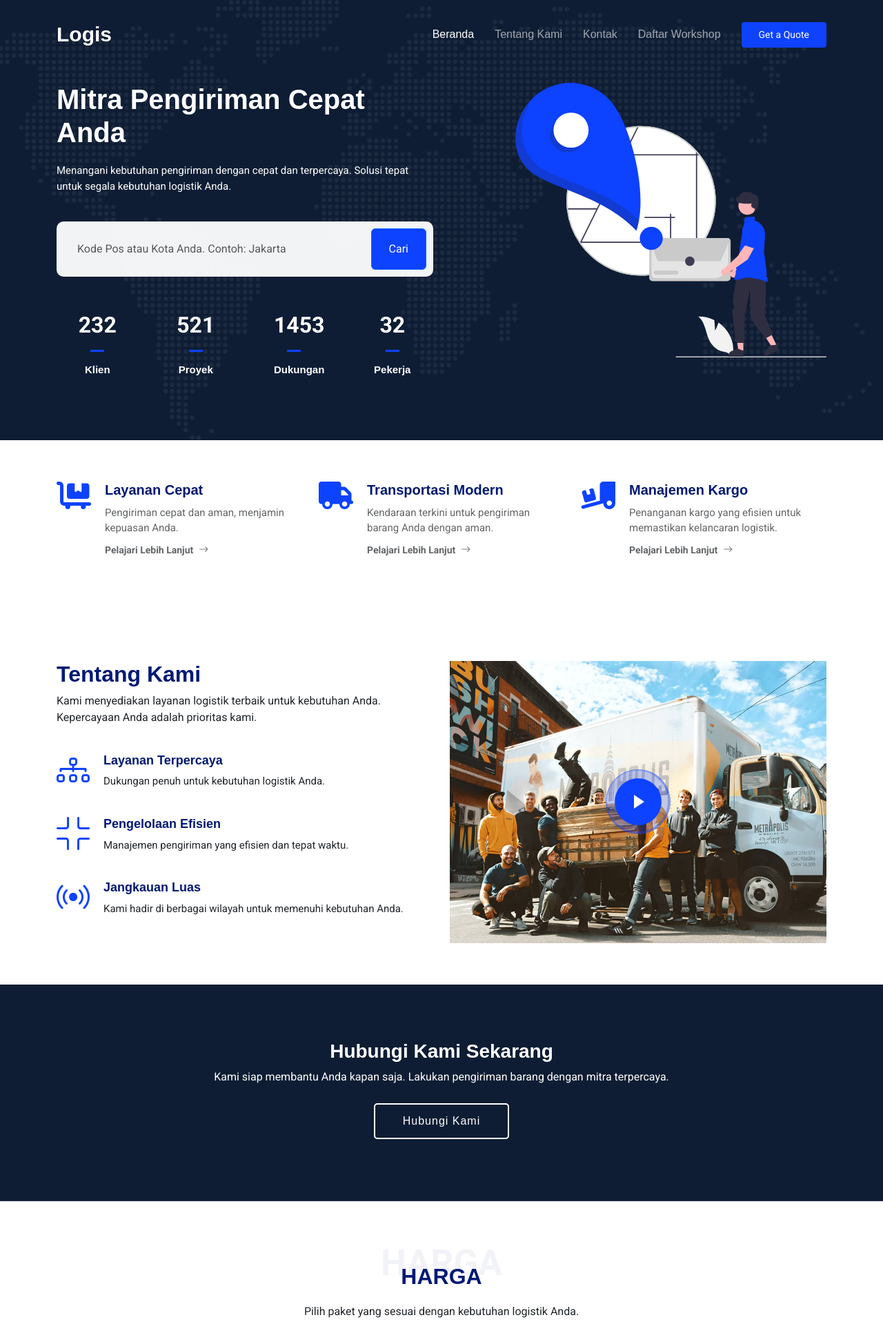
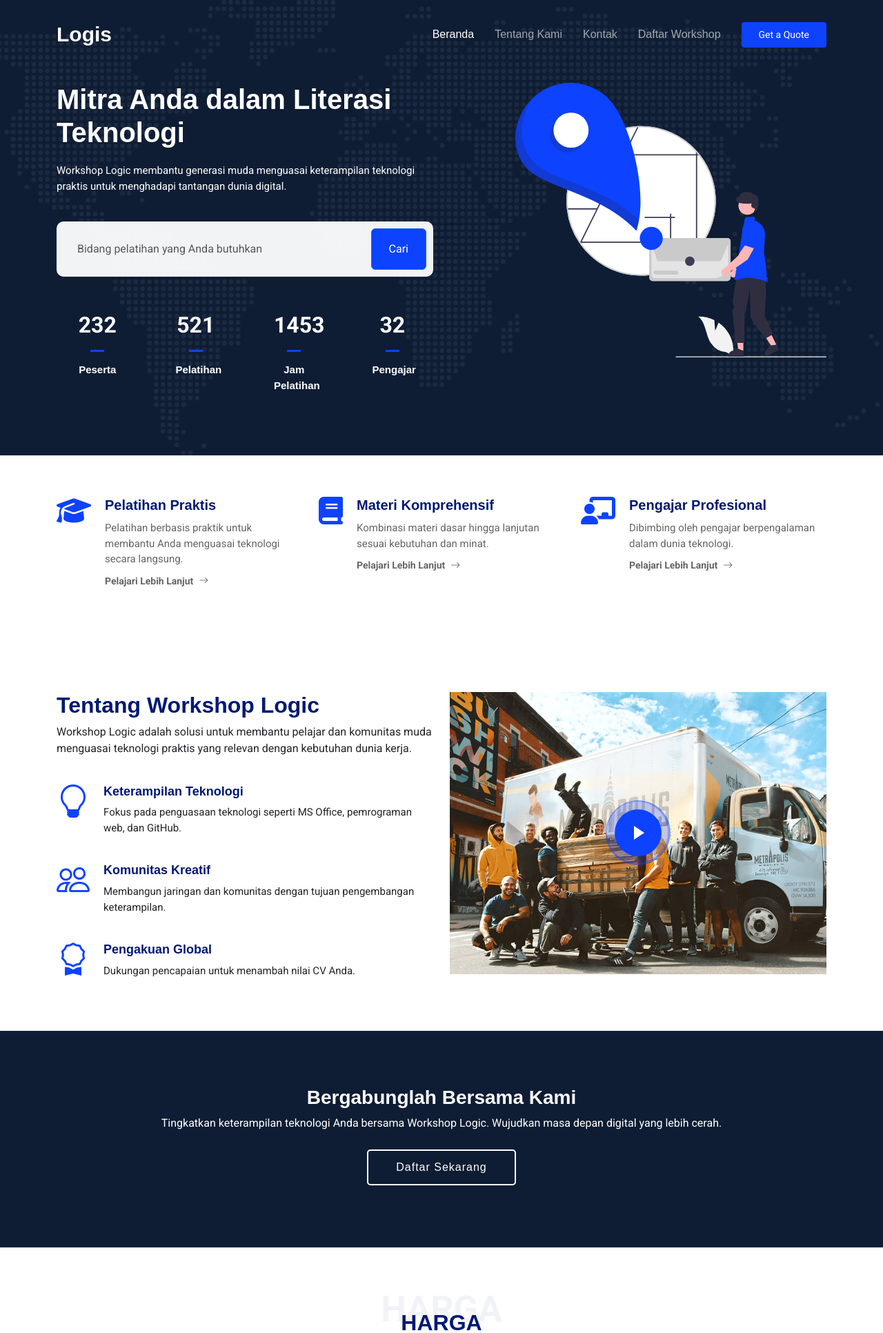
Before and after one commit to ekomh170/Project-PKWU_WorkshopLogic-TA, a Laravel app: page / in a window 1280 px wide. Shown: the top 1932 px of the page at 69% size. Run offline with Laravel 12, Linux system fonts and the light colour scheme.

Commit message:
Penyesuaian Konten Workshop Logic Untuk Halaman Beranda & Tentang Kami

```diff
--- a/resources/views/pages/home.blade.php
+++ b/resources/views/pages/home.blade.php
@@ -1,6 +1,6 @@
 @extends('layouts.app')
 
-@section('title', 'Beranda - Logis')
+@section('title', 'Beranda - Workshop Logic')
 
 @section('content')
     @php
@@ -14,20 +14,20 @@
         <div class="container">
             <div class="row gy-4 d-flex justify-content-between">
                 <div class="col-lg-6 order-2 order-lg-1 d-flex flex-column justify-content-center">
-                    <h2 data-aos="fade-up">Mitra Pengiriman Cepat Anda</h2>
+                    <h2 data-aos="fade-up">Mitra Anda dalam Literasi Teknologi</h2>
                     <p data-aos="fade-up" data-aos-delay="100">
-                        Menangani kebutuhan pengiriman dengan cepat dan terpercaya. Solusi tepat untuk segala kebutuhan
-                        logistik Anda.
+                        Workshop Logic membantu generasi muda menguasai keterampilan teknologi praktis untuk menghadapi
+                        tantangan dunia digital.
                     </p>
 
                     <form action="#" class="form-search d-flex align-items-stretch mb-3" data-aos="fade-up"
                         data-aos-delay="200">
-                        <input type="text" class="form-control" placeholder="Kode Pos atau Kota Anda. Contoh: Jakarta">
+                        <input type="text" class="form-control" placeholder="Bidang pelatihan yang Anda butuhkan">
                         <button type="submit" class="btn btn-primary">Cari</button>
                     </form>
 
                     <div class="row gy-4" data-aos="fade-up" data-aos-delay="300">
-                        @foreach ([['count' => 232, 'label' => 'Klien'], ['count' => 521, 'label' => 'Proyek'], ['count' => 1453, 'label' => 'Dukungan'], ['count' => 32, 'label' => 'Pekerja']] as $stat)
+                        @foreach ([['count' => 232, 'label' => 'Peserta'], ['count' => 521, 'label' => 'Pelatihan'], ['count' => 1453, 'label' => 'Jam Pelatihan'], ['count' => 32, 'label' => 'Pengajar']] as $stat)
                             <div class="col-lg-3 col-6">
                                 <div class="stats-item text-center w-100 h-100">
                                     <span data-purecounter-start="0" data-purecounter-end="{{ $stat['count'] }}"
@@ -52,7 +52,7 @@
     <section id="featured-services" class="featured-services section">
         <div class="container">
             <div class="row gy-4">
-                @foreach ([['icon' => 'fa-cart-flatbed', 'title' => 'Layanan Cepat', 'description' => 'Pengiriman cepat dan aman, menjamin kepuasan Anda.'], ['icon' => 'fa-truck', 'title' => 'Transportasi Modern', 'description' => 'Kendaraan terkini untuk pengiriman barang Anda dengan aman.'], ['icon' => 'fa-truck-ramp-box', 'title' => 'Manajemen Kargo', 'description' => 'Penanganan kargo yang efisien untuk memastikan kelancaran logistik.']] as $service)
+                @foreach ([['icon' => 'fa-graduation-cap', 'title' => 'Pelatihan Praktis', 'description' => 'Pelatihan berbasis praktik untuk membantu Anda menguasai teknologi secara langsung.'], ['icon' => 'fa-book', 'title' => 'Materi Komprehensif', 'description' => 'Kombinasi materi dasar hingga lanjutan sesuai kebutuhan dan minat.'], ['icon' => 'fa-chalkboard-teacher', 'title' => 'Pengajar Profesional', 'description' => 'Dibimbing oleh pengajar berpengalaman dalam dunia teknologi.']] as $service)
                     <div class="col-lg-4 col-md-6 service-item d-flex" data-aos="fade-up"
                         data-aos-delay="{{ $loop->iteration * 100 }}">
                         <div class="icon flex-shrink-0"><i class="fa-solid {{ $service['icon'] }}"></i></div>
@@ -79,11 +79,11 @@
                     <a href="https://www.youtube.com/watch?v=Y7f98aduVJ8" class="glightbox pulsating-play-btn"></a>
                 </div>
                 <div class="col-lg-6 content order-last order-lg-first" data-aos="fade-up" data-aos-delay="100">
-                    <h3>Tentang Kami</h3>
-                    <p>Kami menyediakan layanan logistik terbaik untuk kebutuhan Anda. Kepercayaan Anda adalah prioritas
-                        kami.</p>
+                    <h3>Tentang Workshop Logic</h3>
+                    <p>Workshop Logic adalah solusi untuk membantu pelajar dan komunitas muda menguasai teknologi praktis
+                        yang relevan dengan kebutuhan dunia kerja.</p>
                     <ul>
-                        @foreach ([['icon' => 'bi-diagram-3', 'title' => 'Layanan Terpercaya', 'description' => 'Dukungan penuh untuk kebutuhan logistik Anda.'], ['icon' => 'bi-fullscreen-exit', 'title' => 'Pengelolaan Efisien', 'description' => 'Manajemen pengiriman yang efisien dan tepat waktu.'], ['icon' => 'bi-broadcast', 'title' => 'Jangkauan Luas', 'description' => 'Kami hadir di berbagai wilayah untuk memenuhi kebutuhan Anda.']] as $about)
+                        @foreach ([['icon' => 'bi-lightbulb', 'title' => 'Keterampilan Teknologi', 'description' => 'Fokus pada penguasaan teknologi seperti MS Office, pemrograman web, dan GitHub.'], ['icon' => 'bi-people', 'title' => 'Komunitas Kreatif', 'description' => 'Membangun jaringan dan komunitas dengan tujuan pengembangan keterampilan.'], ['icon' => 'bi-award', 'title' => 'Pengakuan Global', 'description' => 'Dukungan pencapaian untuk menambah nilai CV Anda.']] as $about)
                             <li>
                                 <i class="bi {{ $about['icon'] }}"></i>
                                 <div>
@@ -106,9 +106,10 @@
             <div class="row justify-content-center" data-aos="zoom-in" data-aos-delay="100">
                 <div class="col-xl-10">
                     <div class="text-center">
-                        <h3>Hubungi Kami Sekarang</h3>
-                        <p>Kami siap membantu Anda kapan saja. Lakukan pengiriman barang dengan mitra terpercaya.</p>
-                        <a class="cta-btn" href="#">Hubungi Kami</a>
+                        <h3>Bergabunglah Bersama Kami</h3>
+                        <p>Tingkatkan keterampilan teknologi Anda bersama Workshop Logic. Wujudkan masa depan digital yang
+                            lebih cerah.</p>
+                        <a class="cta-btn" href="#">Daftar Sekarang</a>
                     </div>
                 </div>
             </div>
@@ -121,24 +122,19 @@
         <div class="container section-title" data-aos="fade-up">
             <span>Harga</span>
             <h2>Harga</h2>
-            <p>Pilih paket yang sesuai dengan kebutuhan logistik Anda.</p>
+            <p>Pilih paket pelatihan sesuai dengan durasi dan kebutuhan belajar teknologi Anda.</p>
         </div>
         <div class="container">
             <div class="row gy-4">
-                @foreach ([['title' => 'Paket Gratis', 'price' => 'Rp0', 'features' => ['Layanan dasar', 'Pengiriman lokal', 'Dukungan pelanggan'], 'notIncluded' => ['Layanan premium', 'Jaminan waktu']], ['title' => 'Paket Bisnis', 'price' => 'Rp29.000', 'features' => ['Semua fitur paket gratis', 'Dukungan premium', 'Jaminan waktu'], 'notIncluded' => []], ['title' => 'Paket Profesional', 'price' => 'Rp49.000', 'features' => ['Semua fitur paket bisnis', 'Layanan eksklusif', 'Konsultasi logistik'], 'notIncluded' => []]] as $plan)
+                @foreach ([['title' => 'Paket 2 Jam', 'price' => 'Rp10.000', 'features' => ['Durasi 2 jam', 'Materi dasar', 'Akses online']], ['title' => 'Paket 3 Jam', 'price' => 'Rp15.000', 'features' => ['Durasi 3 jam', 'Materi dasar dan lanjutan', 'Diskusi interaktif']], ['title' => 'Paket 4 Jam', 'price' => 'Rp20.000', 'features' => ['Durasi 4 jam', 'Materi lengkap', 'Sertifikat pelatihan']]] as $plan)
                     <div class="col-lg-4" data-aos="zoom-in" data-aos-delay="{{ $loop->iteration * 100 }}">
                         <div class="pricing-item {{ $loop->iteration === 2 ? 'featured' : '' }}">
                             <h3>{{ $plan['title'] }}</h3>
-                            <h4><sup>{{ $plan['price'] }}</sup><span> / bulan</span></h4>
+                            <h4><sup>{{ $plan['price'] }}</sup><span> / sesi</span></h4>
                             <ul>
                                 @foreach ($plan['features'] as $feature)
                                     <li><i class="bi bi-check"></i> <span>{{ $feature }}</span></li>
                                 @endforeach
-                                @if (!empty($plan['notIncluded']))
-                                    @foreach ($plan['notIncluded'] as $notIncluded)
-                                        <li class="na"><i class="bi bi-x"></i> <span>{{ $notIncluded }}</span></li>
-                                    @endforeach
-                                @endif
                             </ul>
                             <a href="#" class="buy-btn">Pilih Paket</a>
                         </div>
@@ -148,4 +144,5 @@
         </div>
     </section>
     <!-- Akhir Bagian Harga -->
+
 @endsection
```
Also changed, not shown: resources/views/pages/about.blade.php (+24 -11 lines).
